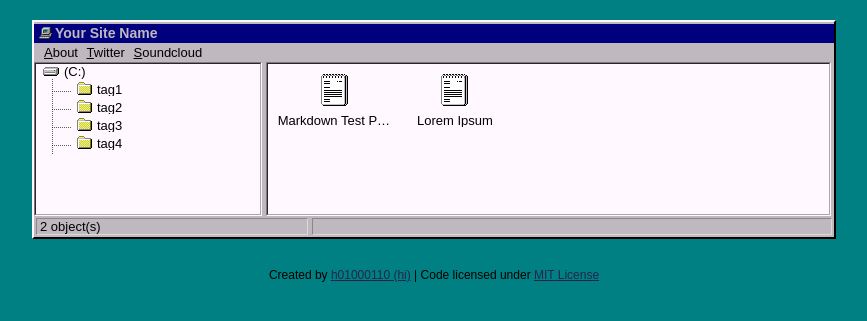
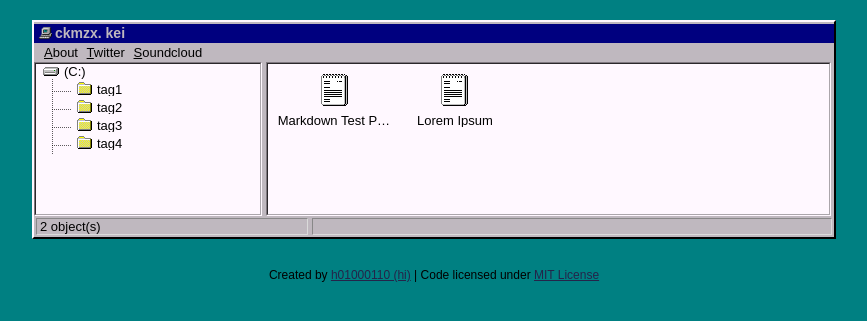
Before and after one commit to ckmzx/ckmzx.github.io, a Jekyll site: the page built from index.html, in a window 1280 px wide. Shown: the top 321 px of the page, without its empty margins (206-1073 px from the left). Built offline with Jekyll 4.4.1, drawn with Linux system fonts in a browser that asks for light colours.

Commit message:
Update _config.yml

```diff
--- a/_config.yml
+++ b/_config.yml
@@ -1,10 +1,10 @@
 permalink: /:year:month:day/:title
-url: #Your url here
+url: https://ckmzx.github.io
 baseurl: /project
 
 # variables
-name: Your Site Name
-description: Your description here
+name: ckmzx. kei
+description: My journals
 google_verification: null
 
 
```
